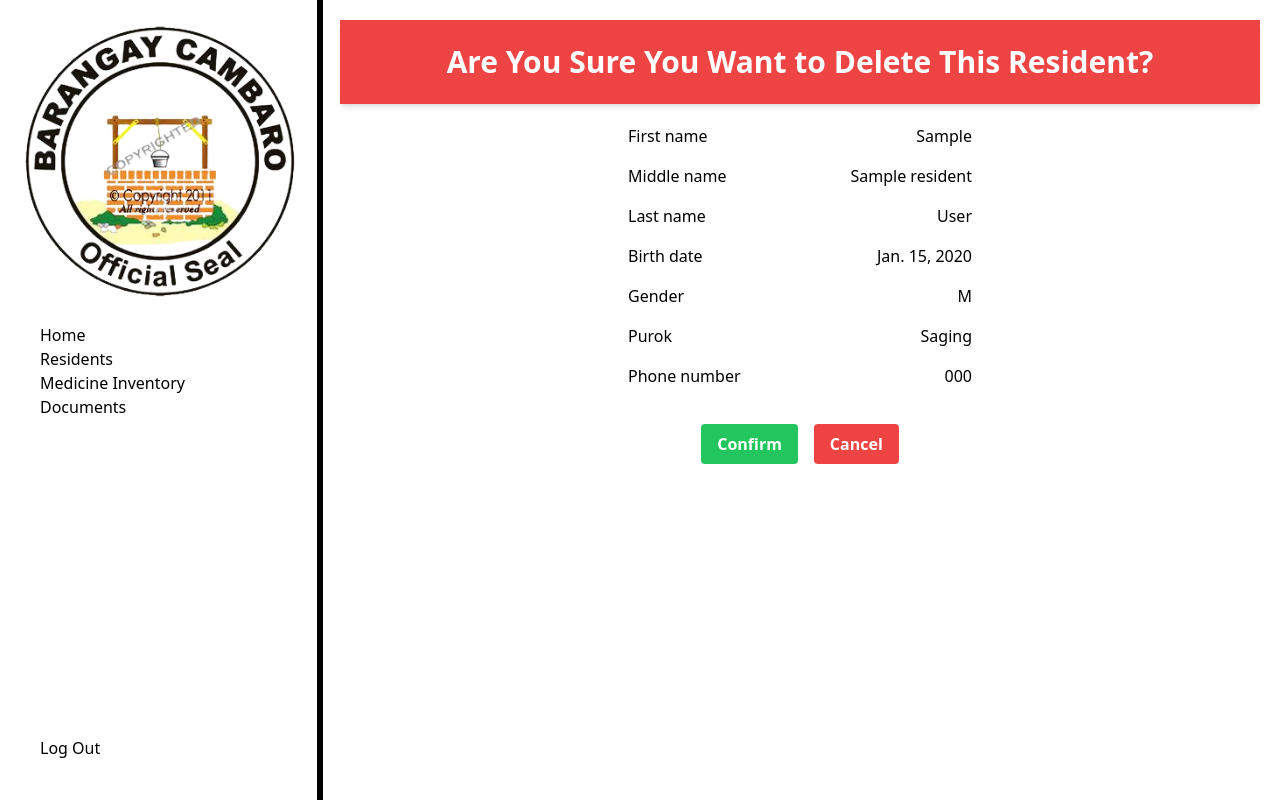
After one commit to Rhainer13/DBMS-Project, a Django app: page /delete-resident/1/ in a window 1280 px wide. The commit adds this page. Run offline with Django 5.2, Linux system fonts and the light colour scheme; tables that the repository leaves empty hold one stand-in row (values such as "Sample post"); one stand-in notice (Sample message) is shown; some libraries are stand-ins or nearby versions.

Commit message:
Resident Delete Feature

```diff
--- /dev/null
+++ b/core/app1/templates/app1/delete-resident.html
@@ -0,0 +1,48 @@
+{% extends 'app1/base.html' %}
+
+{% block content %}
+
+<header class="bg-red-500 text-white py-6 shadow-md">
+    <div class="container mx-auto">
+        <h1 class="text-center text-3xl font-bold">
+            Are You Sure You Want to Delete This Resident?
+        </h1>
+    </div>
+</header>
+
+<div class="mt-5">
+    <form method="POST" action="">
+        {% csrf_token %}
+
+        <!-- fields -->
+        {% for field in form %}
+            <div class="flex justify-between mb-4 mx-72">
+                <label for="{{ field.id_for_label }}">
+                    {{ field.label }}
+                </label>
+
+                <div class="ml-5">
+                    <p>{{ field.value }}</p>
+                </div>
+            </div>
+        {% endfor %}
+
+        <!-- submit and cancel button -->
+        <div class="flex pt-5 justify-center space-x-4">
+            <input type="submit" value="Confirm" class="bg-green-500 text-white font-bold py-2 px-4 rounded">
+            <a href="{% url 'barangay-residents' %}" class="bg-red-500 text-white font-bold py-2 px-4 rounded text-center">Cancel</a>
+        </div>
+    </form>
+</div>
+
+{% if messages %}
+    <script>
+        document.addEventListener('DOMContentLoaded', function() {
+            {% for message in messages %}
+                alert("{{ message|escapejs }}");
+            {% endfor %}
+        });
+    </script>
+{% endif %}
+
+{% endblock content %}
--- a/core/app1/templates/app1/residents.html
+++ b/core/app1/templates/app1/residents.html
@@ -56,7 +56,7 @@
                         <img src="{% static '/images/update.png' %}" alt="">
                     </div>
                 </a>
-                <a href="#">
+                <a href="{% url 'delete-barangay-resident' resident.id %}">
                     <div class="bg-red-500 text-white m-0.5 p-3 font-semibold rounded" align="center">
                         <img src="{% static '/images/bin.png' %}" alt="">
                     </div>
--- a/core/app1/urls.py
+++ b/core/app1/urls.py
@@ -7,4 +7,5 @@ urlpatterns = [
     path('residents/', views.residents, name='barangay-residents'),
     path('add-resident/', views.add_resident, name='add-barangay-resident'),
     path('update-resident/<int:pk>/', views.update_resident, name='update-barangay-resident'),
+    path('delete-resident/<int:pk>/', views.delete_resident, name='delete-barangay-resident'),
 ]
--- a/core/app1/views.py
+++ b/core/app1/views.py
@@ -68,4 +68,19 @@ def update_resident(request, pk):
     return render(request, 'app1/update-resident.html', context)
 
 def delete_resident(request, pk):
-    pass
+    resident = Resident.objects.get(id=pk)
+    form = ResidentForm(instance=resident)
+
+    first_name = resident.first_name
+    last_name = resident.last_name
+
+    if request.method == 'POST':
+        resident.delete()
+        messages.success(request, f'Resident {first_name.capitalize()} {last_name.capitalize()} has been deleted successfully.')
+        return redirect('barangay-residents')
+
+    context = {
+        'form':form,
+    }
+
+    return render(request, 'app1/delete-resident.html', context)
```
